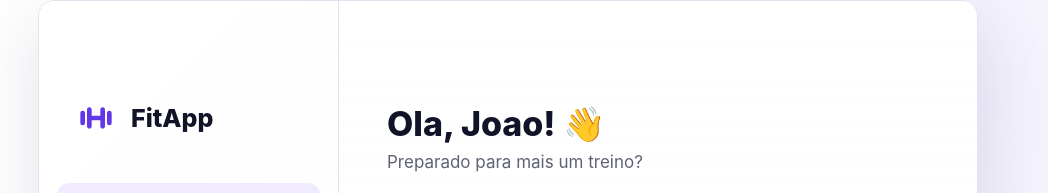
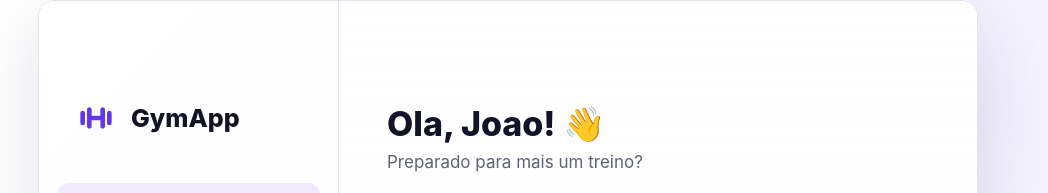
Before and after one commit to Revoltzin/frontEndGym, a React (Vite) app: page / in a window 1280 px wide. Shown: the top 193 px of the page, without its empty margins (132-1180 px from the left). Built offline with nearby package versions, Linux system fonts and the light colour scheme.

Commit message:
Name Updated

```diff
--- a/src/components/Sidebar.tsx
+++ b/src/components/Sidebar.tsx
@@ -6,11 +6,11 @@ export function Sidebar() {
   return (
     <aside className="sidebar" aria-label="Menu principal">
       <div>
-        <a className="brand" href="#" aria-label="FitApp inicio">
+        <a className="brand" href="#" aria-label="GymApp inicio">
           <span className="brand-icon" aria-hidden="true">
             <Icon name="dumbbell" />
           </span>
-          <span>FitApp</span>
+          <span>GymApp</span>
         </a>
 
         <nav className="nav-list">
```
